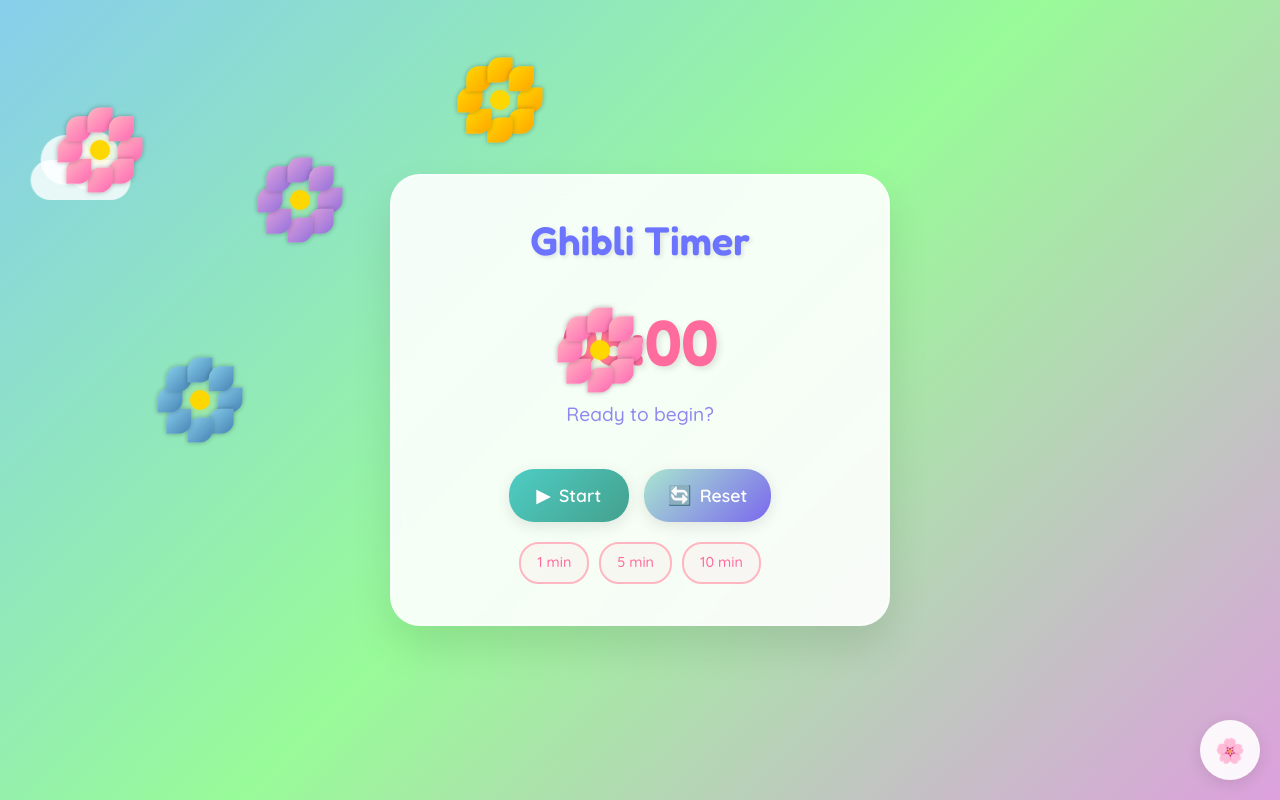
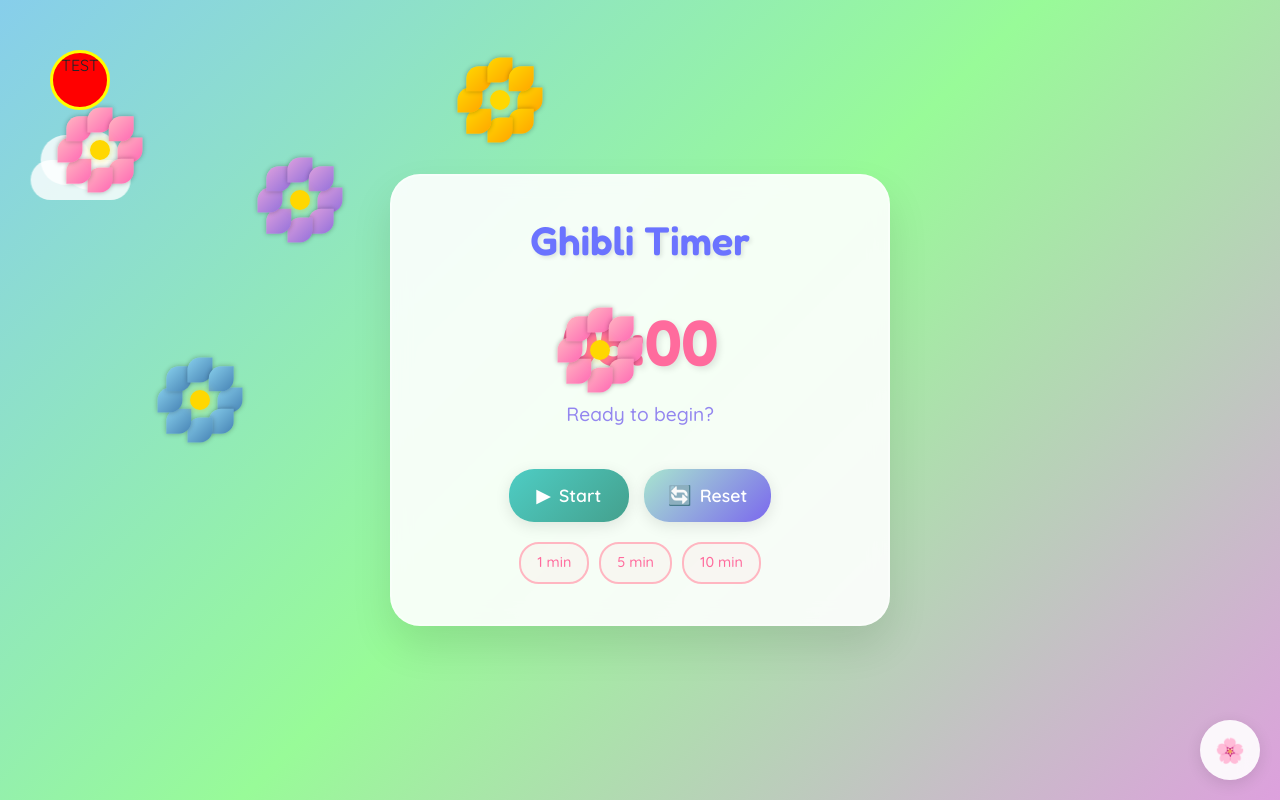
Before and after one commit to jazqdong12/ghibli-timer-app, a React (Vite) app: page / in a window 1280 px wide. Built offline with nearby package versions, Linux system fonts and the light colour scheme.

Commit message:
Add test element to debug flower visibility

```diff
--- a/src/components/FlowerGarden.jsx
+++ b/src/components/FlowerGarden.jsx
@@ -29,6 +29,23 @@ const FlowerGarden = () => {
 
   return (
     <div className="flower-garden">
+      {/* Test flower - always visible */}
+      <div
+        style={{
+          position: 'absolute',
+          left: '50px',
+          top: '50px',
+          width: '60px',
+          height: '60px',
+          background: 'red',
+          borderRadius: '50%',
+          zIndex: 1000,
+          border: '3px solid yellow'
+        }}
+      >
+        TEST
+      </div>
+
       {flowers.map(flower => (
         <Flower
           key={flower.id}
```
